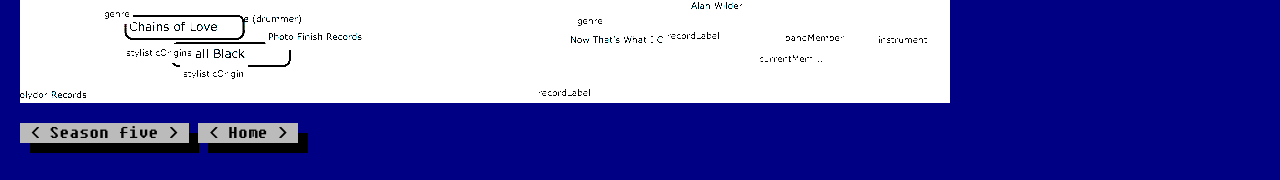
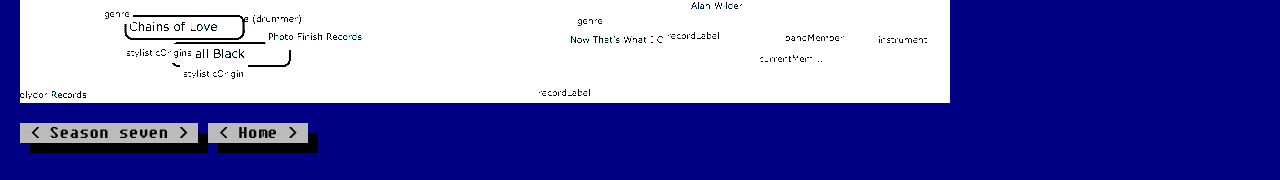
Before and after one commit to auremoser/stereosemantics, a Jekyll site: the page built from _posts/2016-02-28-saints.md, in a window 1280 px wide. Shown: the part 965-1145 px from the top of the page. Built offline with Jekyll 4.4.1, drawn with Linux system fonts in a browser that asks for light colours.

Commit message:
season 7 button

```diff
--- a/_layouts/season07.html
+++ b/_layouts/season07.html
@@ -42,7 +42,7 @@
 
       <p>
       {% if page.episode %}
-        <a class="btn btn-warning" href="{{ site.baseurl }}/season05">Season five</a>
+        <a class="btn btn-warning" href="{{ site.baseurl }}/season07">Season seven</a>
       {% endif %}
         <a class="btn btn-warning" href="{{ site.base_url }}/">Home</a>
       </p>
```
